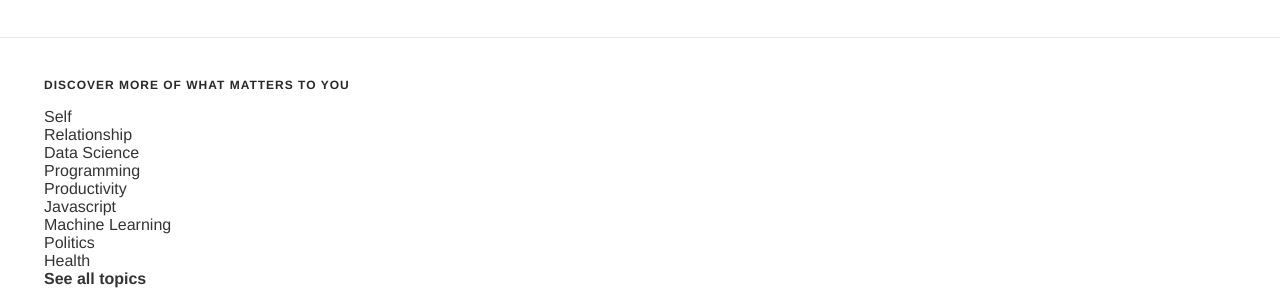
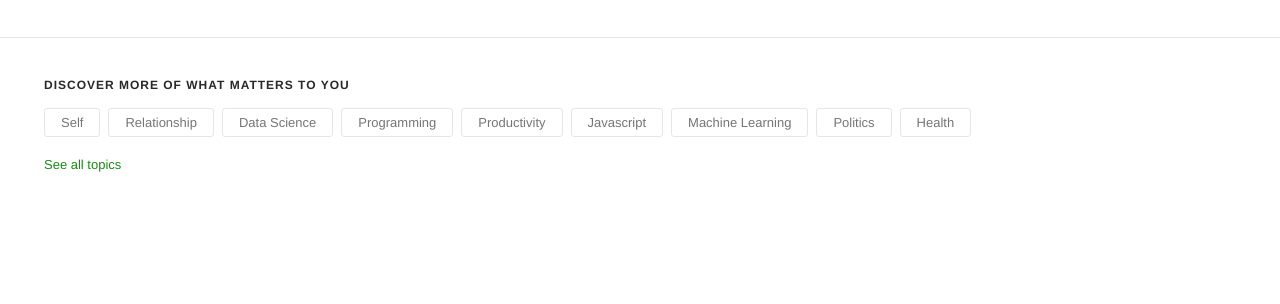
Before and after one commit to arimariojesus/medium-clone, a plain HTML site: page index.html in a window 1280 px wide. Shown: the part 608-912 px from the top of the page. After the commit the page ends 875 px from the top, so only its background shows below. Drawn offline with Linux system fonts and the light colour scheme.

Commit message:
feat: discover section

```diff
--- a/assets/css/style.css
+++ b/assets/css/style.css
@@ -12,11 +12,13 @@
   --text-color: #292929;
   --text-span-color: #757575;
 }
-
 :root {
   --max-width: 1192px;
   --font-size-title: 50px;
   --font-size-subheader: 16px;
+}
+:root {
+  --z-index: 100;
 }
 
 /*=== BASE ===*/
@@ -94,6 +96,7 @@ body {
   left: 0;
   border-bottom: 1px solid;
   background-color: inherit;
+  z-index: var(--z-index);
 }
 .nav__container {
   display: flex;
@@ -217,3 +220,27 @@ body {
   vertical-align: middle;
   color: var(--text-span-color);
 }
+
+/*=== DISCOVER TOPICS ===*/
+.discover {
+  font-size: 13px;
+}
+.discover__topics {
+  display: flex;
+  flex-wrap: wrap;
+}
+.discover__topics .topic {
+  margin-right: 8px;
+  margin-bottom: 8px;
+  padding: 6px 16px;
+  border: 1px solid var(--color-number);
+  border-radius: 3px;
+  color: var(--text-span-color);
+}
+.discover__footer {
+  margin-top: 12px;
+}
+.discover-seeall {
+  font-weight: 400;
+  color: var(--secondary-header-button);
+}
--- a/index.html
+++ b/index.html
@@ -105,9 +105,7 @@
 
         <div class="discover__footer">
           <a href="#">
-            <div class="discover--seeall">
-              <h4 class="seeall-link">See all topics</h4>
-            </div>
+            <h4 class="discover-seeall">See all topics</h4>
           </a>
         </div>
       </div>
```
